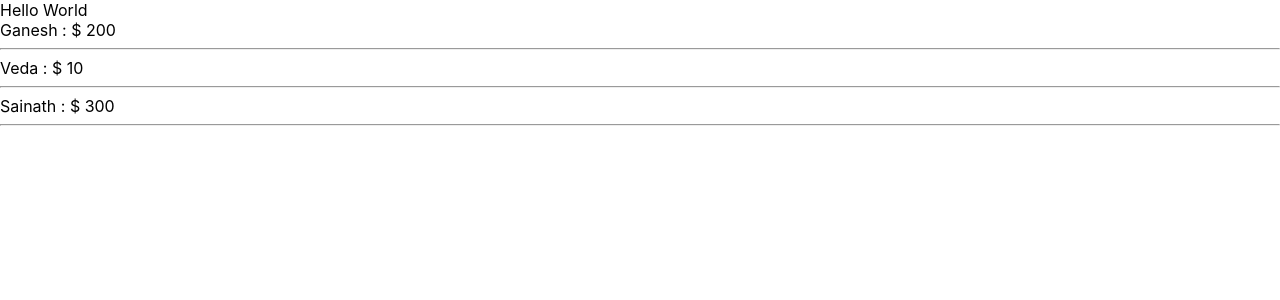
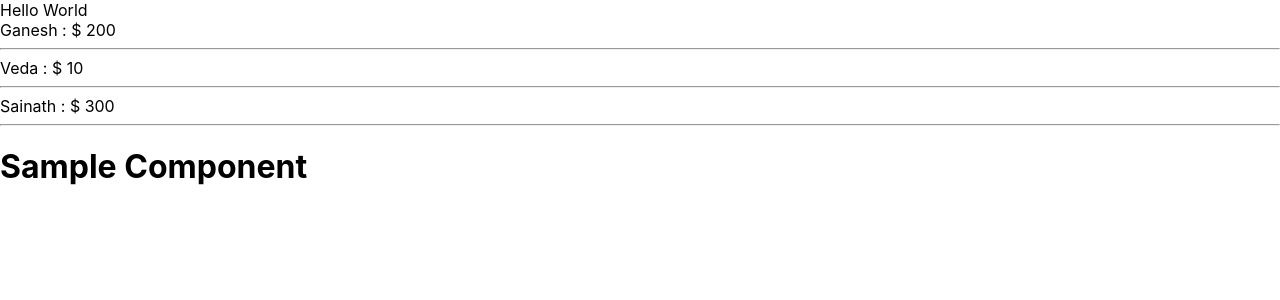
Before and after one commit to asilganesh/React-Js-Learning, a React (Create React App) app: page / in a window 1280 px wide. Shown: the top 300 px of the page. Built offline with nearby package versions, Linux system fonts and the light colour scheme.

Commit message:
Export operations

```diff
--- a/src/App.js
+++ b/src/App.js
@@ -1,14 +1,4 @@
-
-const MyComponent = ({name, classnamefordiv, income =10}) => {
-  return (
-    <>
-    <div className={classnamefordiv}>
-      {name} : $ {income}
-    </div>
-    <hr/>
-    </>
-  )
-}
+import {MyComponent, Sample} from "./components/MyComponent";
 
 function App() {
   return (
@@ -17,6 +7,7 @@ function App() {
      <MyComponent name="Ganesh" classnamefordiv="div1"  income={200}/>
      <MyComponent name="Veda" classnamefordiv="div2"  />
      <MyComponent name="Sainath" classnamefordiv="div3" income={300} />
+     <Sample/>
     </div>
   );
 }
--- /dev/null
+++ b/src/components/MyComponent.js
@@ -0,0 +1,20 @@
+const MyComponent = ({name, classnamefordiv, income =10}) => {
+    return (
+      <>
+      <div className={classnamefordiv}>
+        {name} : $ {income}
+      </div>
+      <hr/>
+      </>
+    )
+  }
+
+  const Sample = () =>{
+    return(
+        <>
+        <h1>Sample Component</h1>
+        </>
+    )
+  }
+
+  export  {MyComponent, Sample}
```
